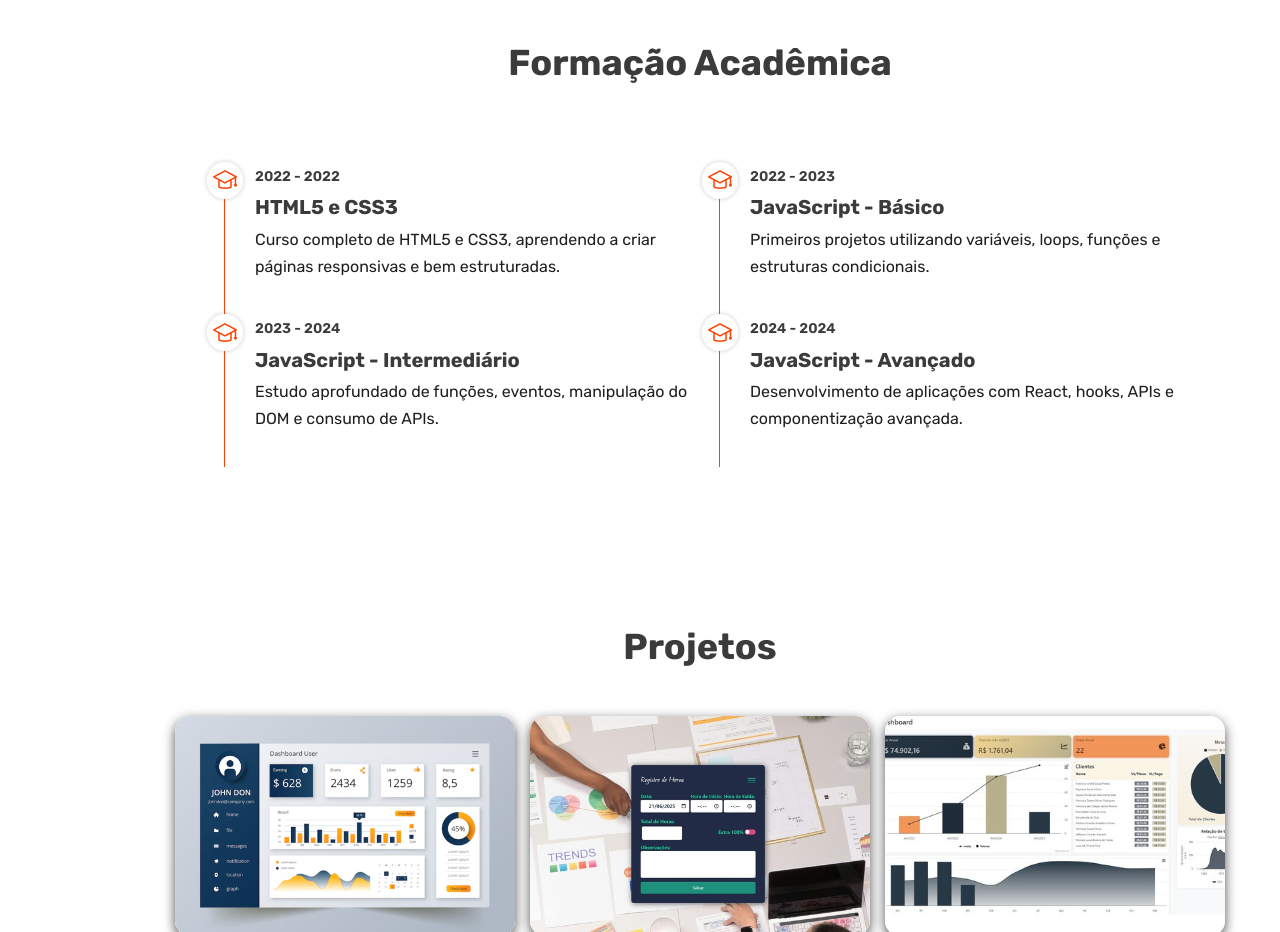
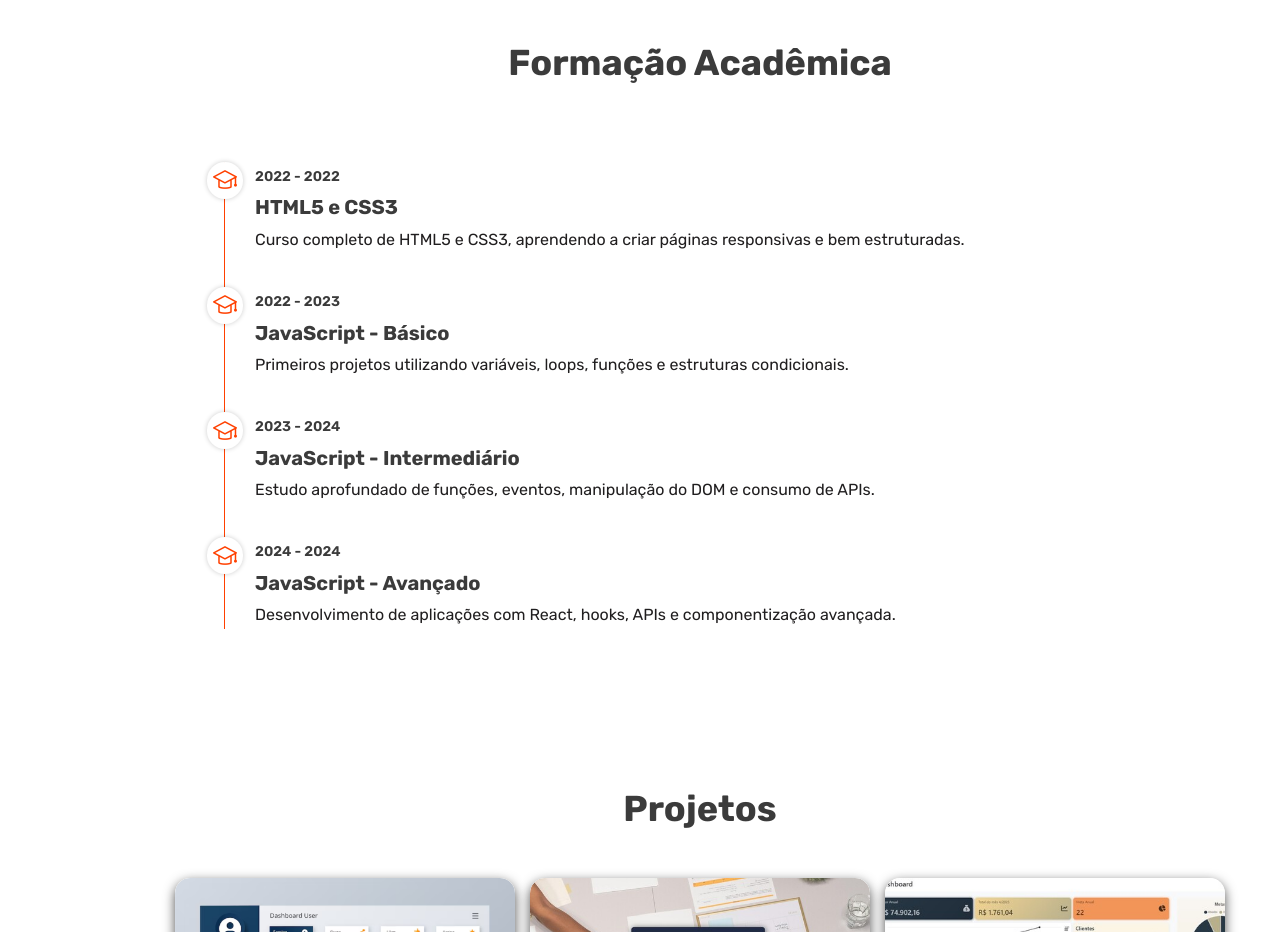
Before and after one commit to ismaelvieira12/Portifolio, a React (Vite) app: page / in a window 1280 px wide. Shown: the part 1960-2892 px from the top of the page. Built offline with nearby package versions, Linux system fonts and the light colour scheme; a web font is replaced by a local one.

Commit message:
mudando o layout

```diff
--- a/src/components/resume/resume.css
+++ b/src/components/resume/resume.css
@@ -4,8 +4,8 @@
 
 .resume_container {
   margin-top: 3rem;
-  display: grid;
-  grid-template-columns: repeat(auto-fill, minmax(370px, 1fr));
+  /* display: grid;
+  grid-template-columns: repeat(auto-fill, minmax(370px, 1fr)); */
   background-color: var(--container-color);
   border-radius: var(--border-radius);
   padding: 1.875rem;
```
